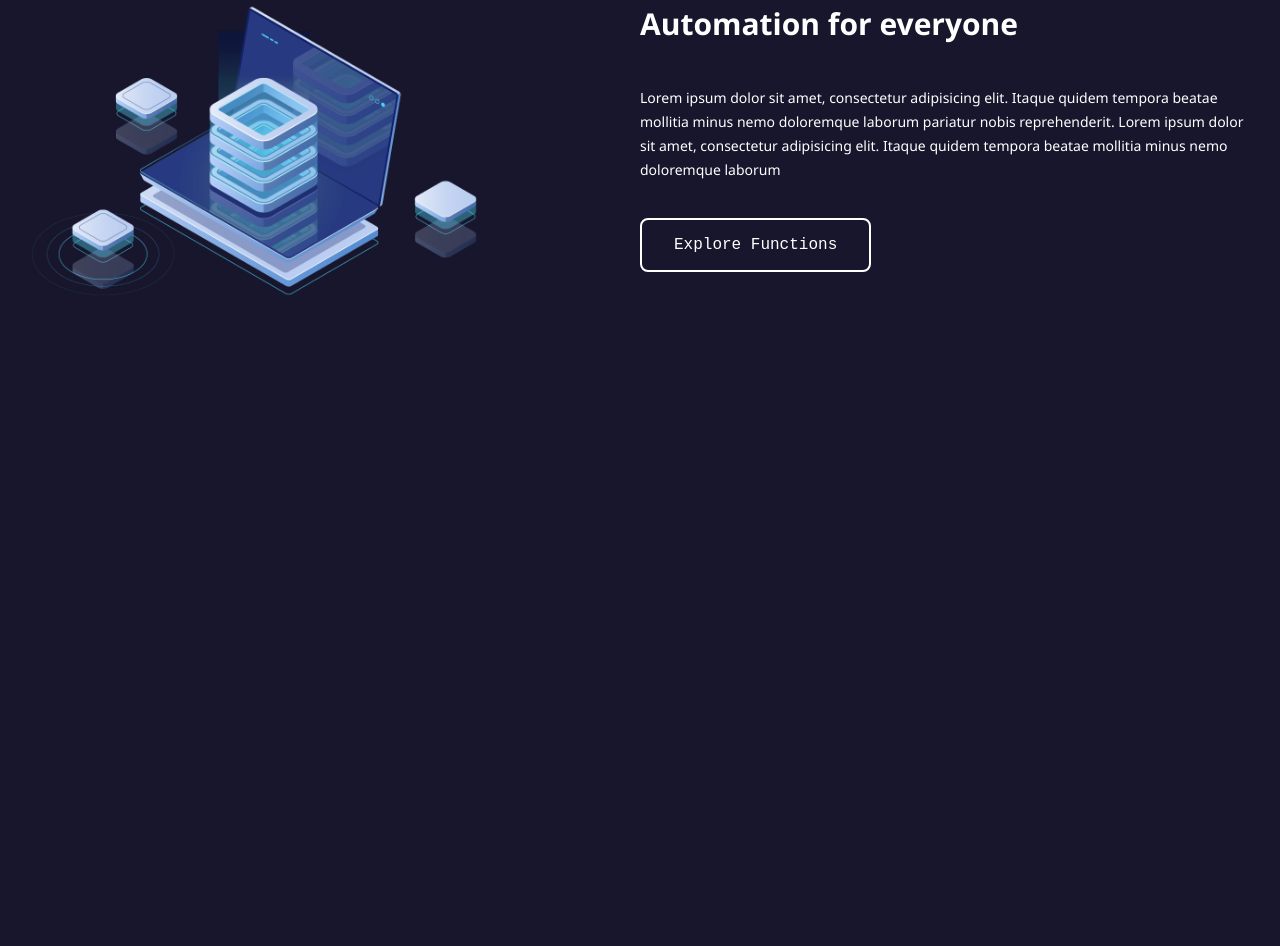
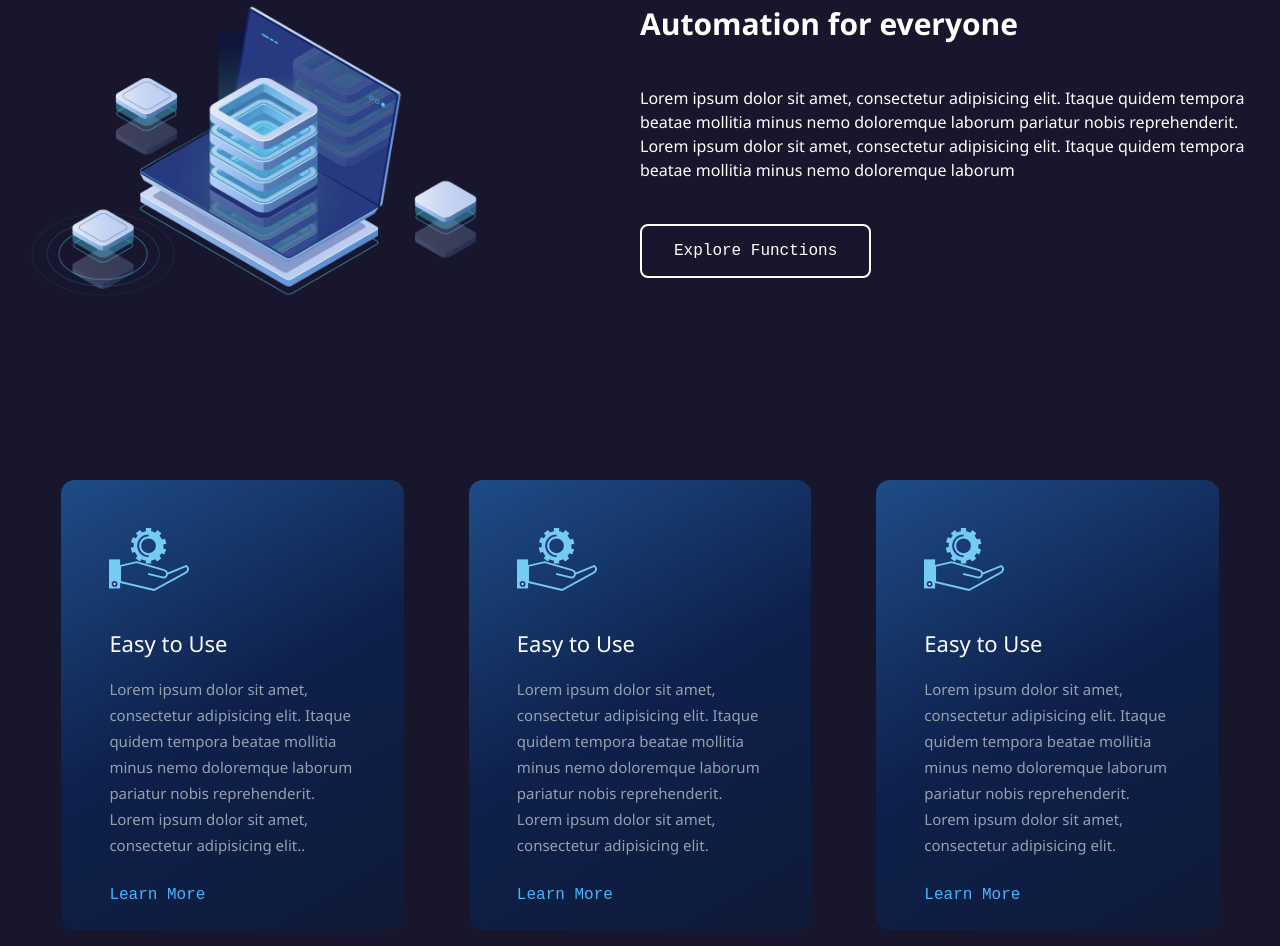
Before and after one commit to digitbunny/RobotForce, a plain HTML site: page index.html in a window 1280 px wide. Shown: the part 861-1807 px from the top of the page. Before the commit the page ends 1165 px from the top, so only its background shows below. Drawn offline with Linux system fonts and the light colour scheme; a web font is replaced by a local one.

Commit message:
added card section

```diff
--- a/index.html
+++ b/index.html
@@ -90,6 +90,41 @@
             </div>
         </section>
 
+        <section class="advantages">
+            <div class="wrapper">
+                <div class="advantages-box">
+
+                    <div class="card">
+                        <img class="card-icon" src="./img/easytouse.svg">
+                        <h4 class="card-heading">Easy to Use</h4>
+                        <p class="card-text">Lorem ipsum dolor sit amet, consectetur adipisicing elit. Itaque quidem
+                            tempora beatae mollitia minus nemo doloremque laborum pariatur nobis reprehenderit. Lorem
+                            ipsum dolor sit amet, consectetur adipisicing elit..</p>
+                        <a class="card-link" href="">Learn More</a>
+                    </div>
+
+                    <div class="card">
+                        <img class="card-icon" src="./img/easytouse.svg">
+                        <h4 class="card-heading">Easy to Use</h4>
+                        <p class="card-text">Lorem ipsum dolor sit amet, consectetur adipisicing elit. Itaque quidem
+                            tempora beatae mollitia minus nemo doloremque laborum pariatur nobis reprehenderit. Lorem
+                            ipsum dolor sit amet, consectetur adipisicing elit.</p>
+                        <a class="card-link" href="">Learn More</a>
+                    </div>
+
+                    <div class="card">
+                        <img class="card-icon" src="./img/easytouse.svg">
+                        <h4 class="card-heading">Easy to Use</h4>
+                        <p class="card-text">Lorem ipsum dolor sit amet, consectetur adipisicing elit. Itaque quidem
+                            tempora beatae mollitia minus nemo doloremque laborum pariatur nobis reprehenderit. Lorem
+                            ipsum dolor sit amet, consectetur adipisicing elit.</p>
+                        <a class="card-link" href="">Learn More</a>
+                    </div>
+
+                </div>
+            </div>
+        </section>
+
 
 
 
--- a/sass/_colors.scss
+++ b/sass/_colors.scss
@@ -1,6 +1,7 @@
 $white: #fff;
-$light-blue: #F7FAFF;
-$blue: #46B5FF;
-$navy: #1D4273;
+$light-blue: #f7faff;
+$blue: #46b5ff;
+$navy: #1d4273;
 $navy-blue: #1f095f;
 $dark-navy: #17162d;
+$blue-gradient-solid: linear-gradient(150deg, #1e4c87, #0e204b, #0e1a37); ;
--- a/sass/_xlarge.scss
+++ b/sass/_xlarge.scss
@@ -91,6 +91,27 @@
 			.profit-img {
 				width: 450px;
 			}
+			.profit-box-text {
+				.profit-text {
+					font-size: 1.6rem;
+					font-weight: 300;
+				}
+			}
+		}
+	}
+
+	.advantages {
+		.advantages-box {
+			display: flex;
+			flex-direction: row;
+			justify-content: space-around;
+			align-items: center;
+
+			.card {
+				padding: 3em;
+				height: 450px;
+				max-width: 28%;
+			}
 		}
 	}
 }
--- a/sass/main.scss
+++ b/sass/main.scss
@@ -23,7 +23,7 @@ body {
 .wrapper {
 	margin: 0 auto;
 	width: 100%;
-	max-width: 1400px;
+	max-width: 1300px;
 }
 
 .btn {
@@ -197,6 +197,49 @@ body {
 	}
 }
 
+/* ADVANTAGES CARDS */
+.advantages {
+	padding: 0 1.8em;
+	.advantages-box {
+		padding-top: 10em;
+
+		.card {
+			position: relative;
+			padding: 3.4em 2em;
+			margin: 1em 0;
+			height: 400px;
+			text-align: left;
+			background-image: $blue-gradient-solid;
+			border-radius: 14px;
+
+			.card-icon {
+				padding-bottom: 2em;
+				width: 80px;
+			}
+
+			.card-heading {
+				padding-bottom: 0.8em;
+				font-size: 2.2rem;
+				font-weight: 500;
+			}
+
+			.card-text {
+				padding-bottom: 1.6em;
+				color: #95a0b1;
+				font-size: 1.5rem;
+				font-weight: 300;
+				line-height: 26px;
+			}
+
+			.card-link{
+				color: #46B5FF;
+				font-family: ocr-a-std, monospace;
+				text-decoration: none;
+			}
+		}
+	}
+}
+
 @import './small';
 @import './medium';
 @import './large';
```
Also changed, not shown: css/main.css, img/easytouse.svg (added), img/hero.png, 1 other file.
